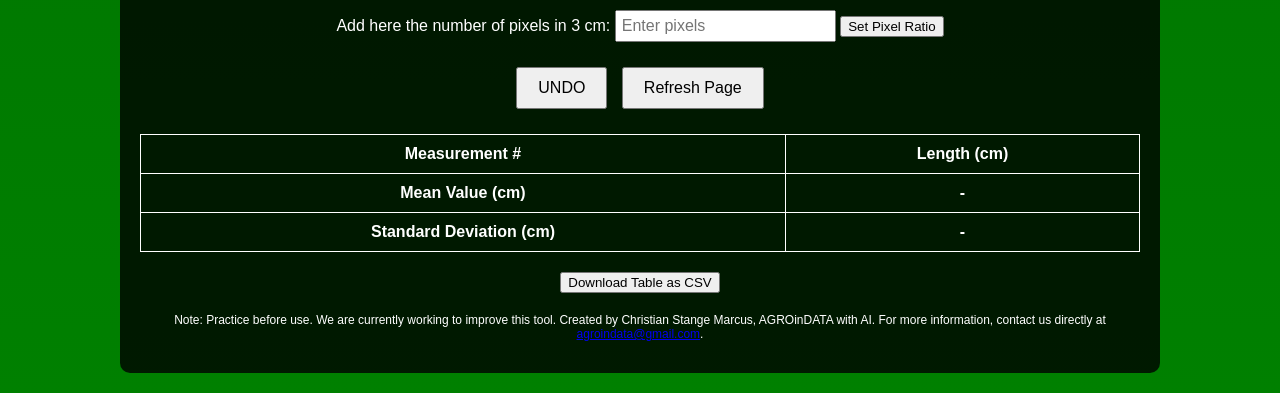
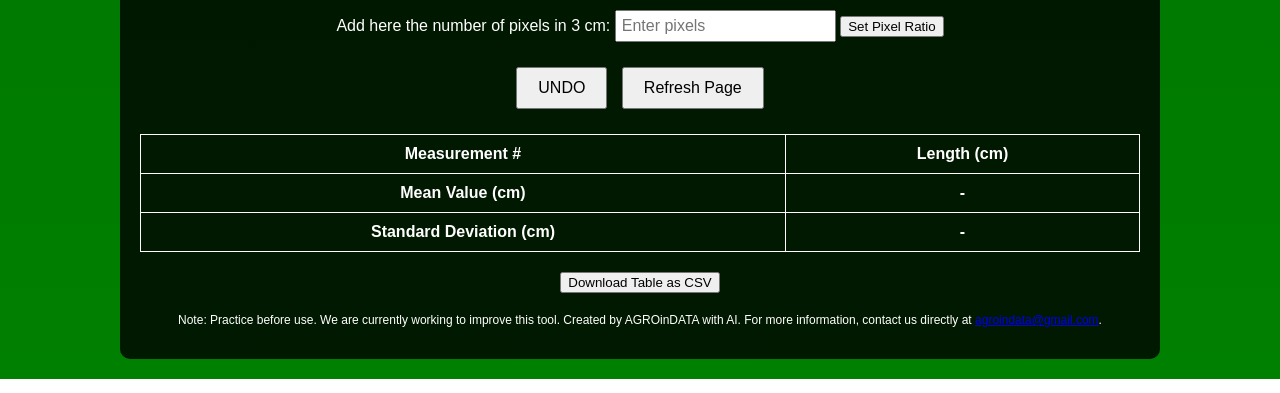
Before and after one commit to AGROinDATA/ADMeaSURE, a plain HTML site: page index.html in a window 1280 px wide. Shown: the part 1348-1741 px from the top of the page. Drawn offline with Linux system fonts and the light colour scheme.

Commit message:
Update index.html

```diff
--- a/index.html
+++ b/index.html
@@ -181,7 +181,7 @@
     </table>
     <button onclick="downloadCSV()">Download Table as CSV</button>
     <div class="footnote">
-      <p>Note: Practice before use. We are currently working to improve this tool. Created by Christian Stange Marcus, AGROinDATA with AI. For more information, contact us directly at <a href="mailto:agroindata@gmail.com">agroindata@gmail.com</a>.</p>
+      <p>Note: Practice before use. We are currently working to improve this tool. Created by AGROinDATA with AI. For more information, contact us directly at <a href="mailto:agroindata@gmail.com">agroindata@gmail.com</a>.</p>
     </div>
   </div>
 
```
